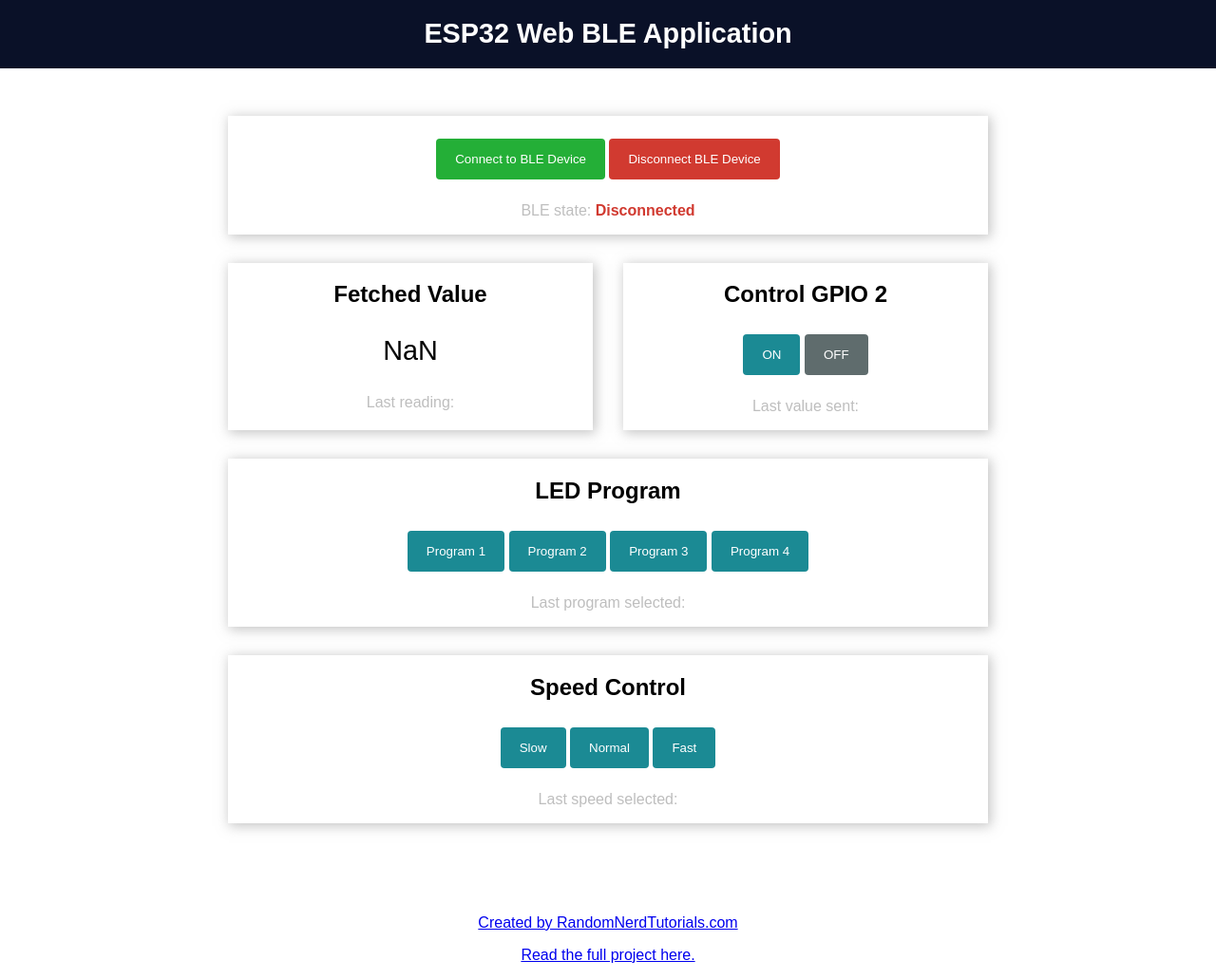
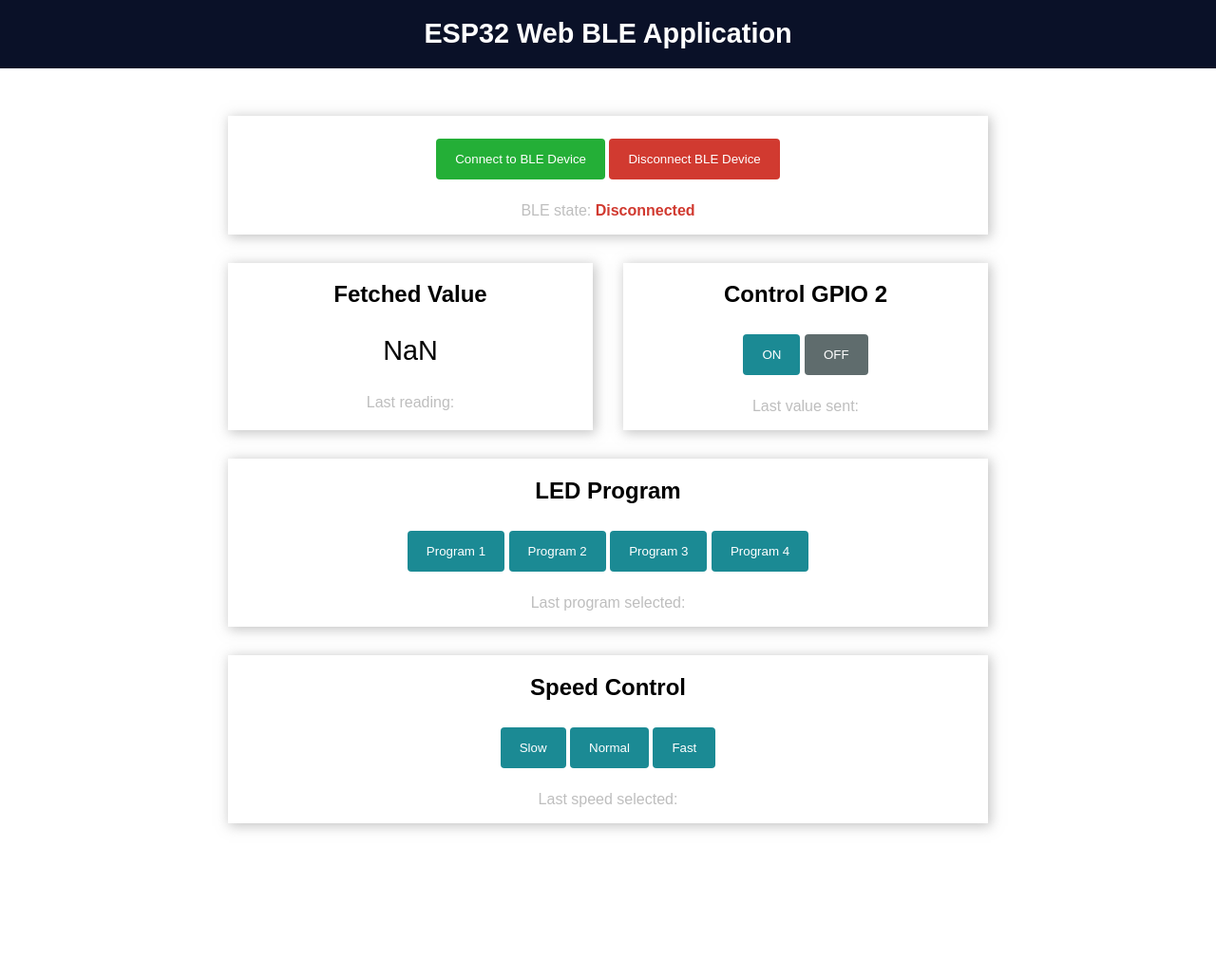
Before and after one commit to Kicker45/IMP-web-app, a plain HTML site: page index.html in a window 1280 px wide. Shown: the whole page at 95% size. After the commit the page ends 947 px from the top, so only its background shows below. Drawn offline with Linux system fonts and the light colour scheme.

Commit message:
Update index.html

```diff
--- a/index.html
+++ b/index.html
@@ -68,10 +68,6 @@
         </div>
     </div>
 
-    <div class="footer">
-        <p><a href="https://randomnerdtutorials.com/">Created by RandomNerdTutorials.com</a></p>
-        <p><a href="https://RandomNerdTutorials.com/esp32-web-bluetooth/">Read the full project here.</a></p>
-    </div>
 </body>
 <script>
     // DOM Elements
```
